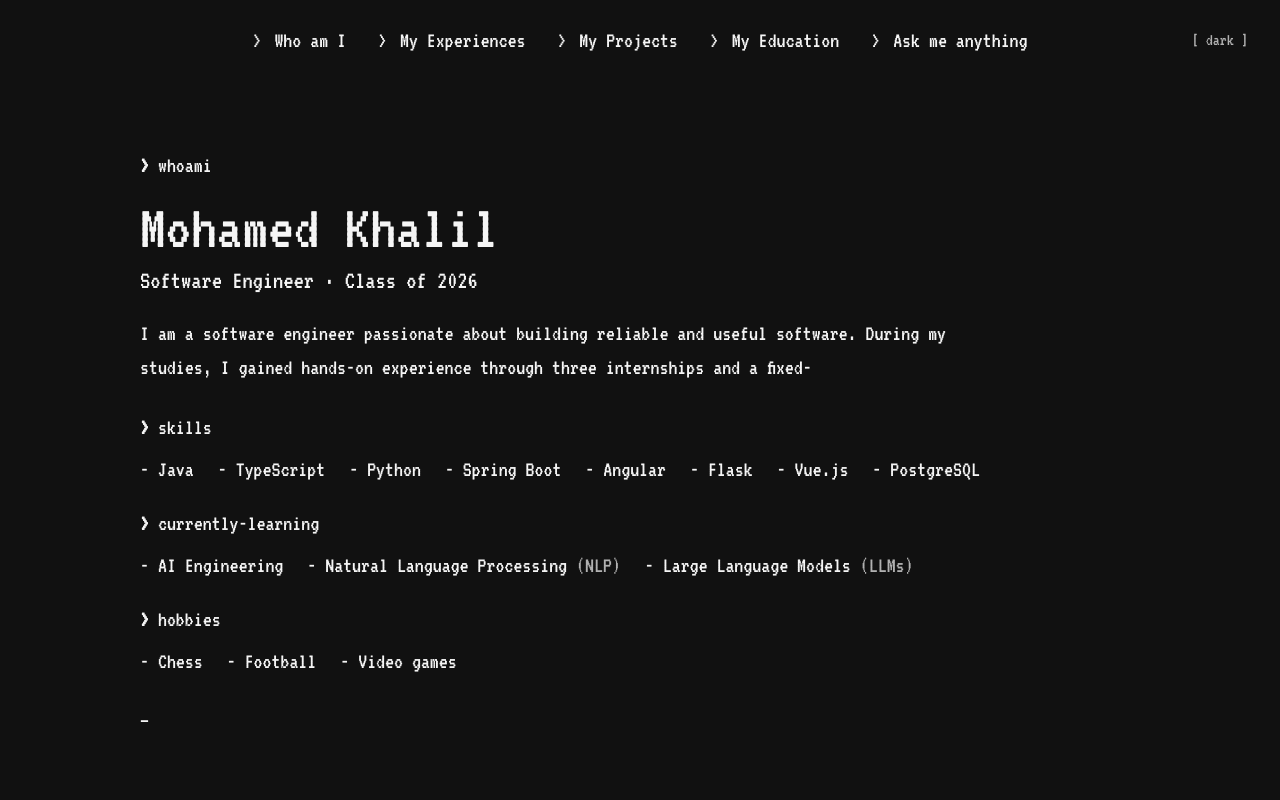
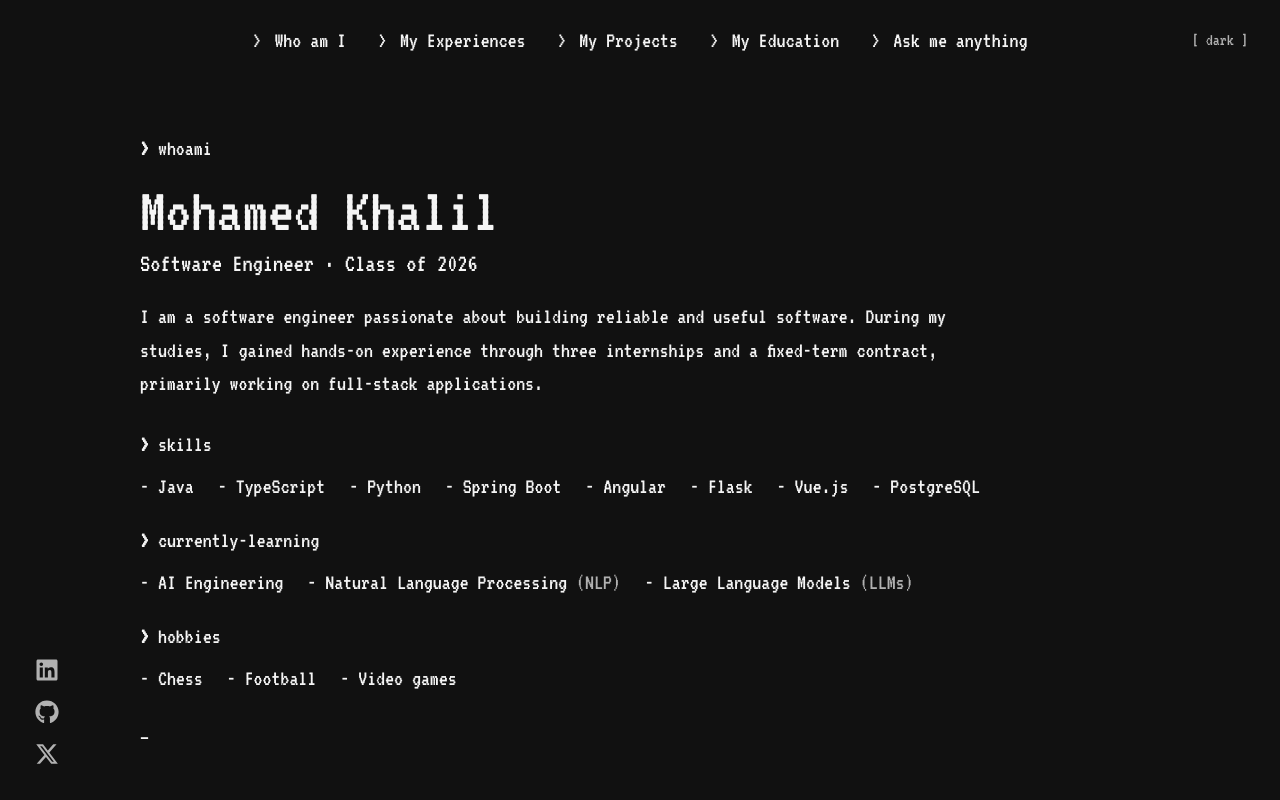
Before and after one commit to KhalilMohamed01/portfolio-v1, a Vue app: page / in a window 1280 px wide. Built offline with nearby package versions, Linux system fonts and the light colour scheme; the HTML template or start-up script is replaced by a standard one.

Commit message:
feat: add typing animation and social links

```diff
--- a/package.json
+++ b/package.json
@@ -15,6 +15,9 @@
     "format": "prettier --write --experimental-cli src/"
   },
   "dependencies": {
+    "@fortawesome/fontawesome-svg-core": "^7.3.1",
+    "@fortawesome/free-brands-svg-icons": "^7.3.1",
+    "@fortawesome/vue-fontawesome": "^3.3.3",
     "vue": "^3.5.42"
   },
   "devDependencies": {
--- a/src/App.vue
+++ b/src/App.vue
@@ -8,12 +8,10 @@ import ProjectSection from './components/ProjectSection.vue'
 import EducationSection from './components/EducationSection.vue'
 import AskMeAnythingSection from './components/AskMeAnythingSection.vue'
 
-type Section =
-  | 'who'
-  | 'experience'
-  | 'projects'
-  | 'education'
-  | 'ask'
+import { faLinkedin, faGithub, faXTwitter } from '@fortawesome/free-brands-svg-icons'
+import { FontAwesomeIcon } from '@fortawesome/vue-fontawesome'
+
+type Section = 'who' | 'experience' | 'projects' | 'education' | 'ask'
 
 const activeSection = ref<Section>('who')
 const darkMode = ref(true)
@@ -28,7 +26,6 @@ function toggleTheme() {
 </script>
 
 <template>
-
   <div class="app" :class="{ 'dark-mode': darkMode }">
     <NavigationBar
       :dark-mode="darkMode"
@@ -47,6 +44,29 @@ function toggleTheme() {
 
       <AskMeAnythingSection v-else-if="activeSection === 'ask'" />
     </main>
+    <div class="social-links">
+      <a
+        href="https://www.linkedin.com/in/mohamed-khalil-gi/"
+        target="_blank"
+        rel="noopener noreferrer"
+        aria-label="LinkedIn"
+      >
+        <FontAwesomeIcon :icon="faLinkedin" />
+      </a>
+
+      <a
+        href="https://github.com/KhalilMohamed01"
+        target="_blank"
+        rel="noopener noreferrer"
+        aria-label="GitHub"
+      >
+        <FontAwesomeIcon :icon="faGithub" />
+      </a>
+
+      <a href="#" target="_blank" rel="noopener noreferrer" aria-label="X">
+        <FontAwesomeIcon :icon="faXTwitter" />
+      </a>
+    </div>
   </div>
 </template>
 
@@ -58,9 +78,7 @@ function toggleTheme() {
 
   background: #f5f5f5;
   color: #111;
-  transition:
-    background-color 0.2s ease,
-    color 0.2s ease;
+  transition: background-color 0.2s ease, color 0.2s ease;
 }
 
 .app.dark-mode {
@@ -73,4 +91,28 @@ function toggleTheme() {
   height: 90vh;
   overflow: hidden;
 }
+.social-links {
+  position: fixed;
+  left: 2rem;
+  bottom: 2rem;
+
+  display: flex;
+  flex-direction: column;
+  gap: 1rem;
+
+  z-index: 10;
+}
+
+.social-links a {
+  color: inherit;
+  font-size: 1.5rem;
+  opacity: 0.7;
+
+  transition: opacity 0.2s ease, transform 0.2s ease;
+}
+
+.social-links a:hover {
+  opacity: 1;
+  transform: translateX(3px);
+}
 </style>
--- a/src/components/TypingText.vue
+++ b/src/components/TypingText.vue
@@ -1,17 +1,26 @@
 <script setup lang="ts">
-import { onMounted,ref } from 'vue'
+import { onMounted, onUnmounted, ref } from 'vue'
 
 interface Props {
   text: string
   speed?: number
 }
+
+const props = withDefaults(defineProps<Props>(), {
+  speed: 50,
+})
+
+const emit = defineEmits<{
+  finished: []
+}>()
+
 const displayedText = ref('')
-const props = withDefaults(defineProps<Props>(), {
-  speed: 30,
-})
+
+let timer: ReturnType<typeof setTimeout> | null = null
 
 function typeText() {
   if (displayedText.value.length >= props.text.length) {
+    emit('finished')
     return
   }
 
@@ -20,11 +29,17 @@ function typeText() {
     displayedText.value.length + 1,
   )
 
-  setTimeout(typeText, props.speed)
+  timer = setTimeout(typeText, props.speed)
 }
 
 onMounted(() => {
   typeText()
+})
+
+onUnmounted(() => {
+  if (timer) {
+    clearTimeout(timer)
+  }
 })
 </script>
 
--- a/src/components/WhoAmISection.vue
+++ b/src/components/WhoAmISection.vue
@@ -1,4 +1,5 @@
 <script setup lang="ts">
+import { ref } from 'vue'
 import TypingText from './TypingText.vue'
 
 interface Profile {
@@ -66,6 +67,8 @@ const currentlyLearning: LearningTopic[] = [
 ]
 
 const hobbies: string[] = ['Chess', 'Football', 'Video games']
+
+const showRole = ref(false)
 </script>
 
 <template>
@@ -73,15 +76,27 @@ const hobbies: string[] = ['Chess', 'Football', 'Video games']
     <div class="terminal">
       <p class="command"><span class="prompt">&gt;</span> whoami</p>
 
-      <div class="profile">
-        <h1>{{ profile.name }}</h1>
+    <div class="profile">
+      <h1>
+        <TypingText
+          :text="profile.name"
+          :speed="50"
+          @finished="showRole = true"
+        />
+      </h1>
 
-        <p class="role">{{ profile.role }} · Class of {{ profile.graduationYear }}</p>
+      <p class="role">
+        <TypingText
+          v-if="showRole"
+          :text="`${profile.role} · Class of ${profile.graduationYear}`"
+          :speed="40"
+        />
+      </p>
 
-        <p class="introduction">
-          <TypingText :text="profile.introduction" :speed="30" />
-        </p>
-      </div>
+      <p class="introduction">
+        {{ profile.introduction }}
+      </p>
+    </div>
 
       <p class="command"><span class="prompt">&gt;</span> skills</p>
 
```
Also changed, not shown: 1 other file (tests, documents, lock files or other folders).
